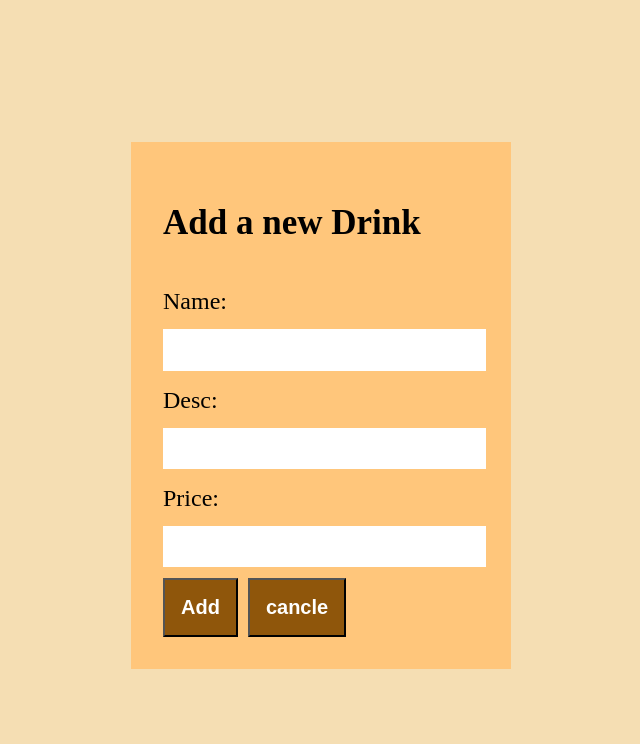
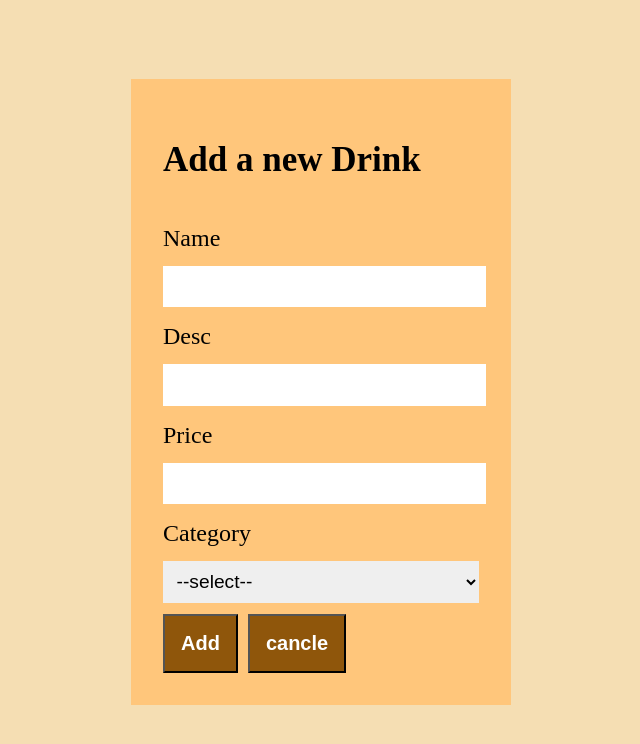
Before and after one commit to mohit162001/django-drinks-app, a Django app: template restapi/templates/add_drink.html in a window 1280 px wide. Shown: the top 744 px of the page, without its empty margins (319-959 px from the left). Run offline with Django 5.2, Linux system fonts and the light colour scheme; the template is opened without the code that fills it: values that come from a table or form of the project are taken from there, others are empty.

Commit message:
adding category model and schema query also related it with the drinks

```diff
--- a/restapi/models.py
+++ b/restapi/models.py
@@ -1,10 +1,19 @@
 from django.db import models
 
 # Create your models here.
+
+
+class CategoryModel(models.Model):
+    name = models.CharField(max_length = 100)
+
+    def __str__(self):
+        return self.name
+
 class DrinkModel(models.Model):
     name = models.CharField(max_length = 100)
     desc = models.CharField(max_length = 400)
     price = models.FloatField(max_length = 100)
+    category = models.ForeignKey(CategoryModel, on_delete=models.CASCADE, default=None, blank=True, null=True)
 
     def __str__(self):
         return self.name
--- a/restapi/serializers.py
+++ b/restapi/serializers.py
@@ -5,4 +5,4 @@ from restapi.models import DrinkModel
 class DrinkSerializer(serializers.ModelSerializer):
     class Meta:
         model = DrinkModel
-        fields = ['id','name','desc','price']
+        fields = ['id','name','desc','price','category']
--- a/restapi/templates/add_drink.html
+++ b/restapi/templates/add_drink.html
@@ -10,8 +10,7 @@
       background: wheat;
     }
     .container {
-      margin-top: 10%;
-
+      margin-top: 5%;
       display: flex;
       justify-content: center;
       align-items: center;
@@ -51,6 +50,17 @@
     label{
         font-size: 1.5rem;
     }
+    select{
+      width: 100%;
+        outline: none;
+        border: none;
+        margin-top: 10px;
+        margin-right: 25px;
+        display: block;
+        padding: 0.6rem;
+        font-size: 1.2rem;
+        resize: none;
+    }
   </style>
   <body>
     <div class="container">
@@ -59,8 +69,20 @@
      <h2>Add a new Drink</h2>
         <form action="" method="post">
             {% csrf_token %}
-            {{form}}
-
+            <label for="">Name</label>
+            <input type="text" id="name" name="name" required>
+            <label>Desc</label>
+            <input type="text" name="desc">
+            <label for="">Price</label>
+            <input type="text" name="price">
+            <label for="">Category</label>
+            <select name="category" id="" >
+              <option value="null">--select--</option>
+              <option value="1">juice</option>
+              <option value="2">cold drink</option>
+              <option value="3">milk based</option>
+              <option value="4">hard drink</option>
+            </select>
           <div class="actions">
             <button type="submit">Add</button>
             <a href="{%url 'drinks' %}"><button type="button">cancle</button></a>
```
Also changed, not shown: restapi/schema.py (+15 -1 lines), restapi/migrations/0002_categorymodel.py (added), restapi/migrations/0003_drinkmodel_category.py (added).
